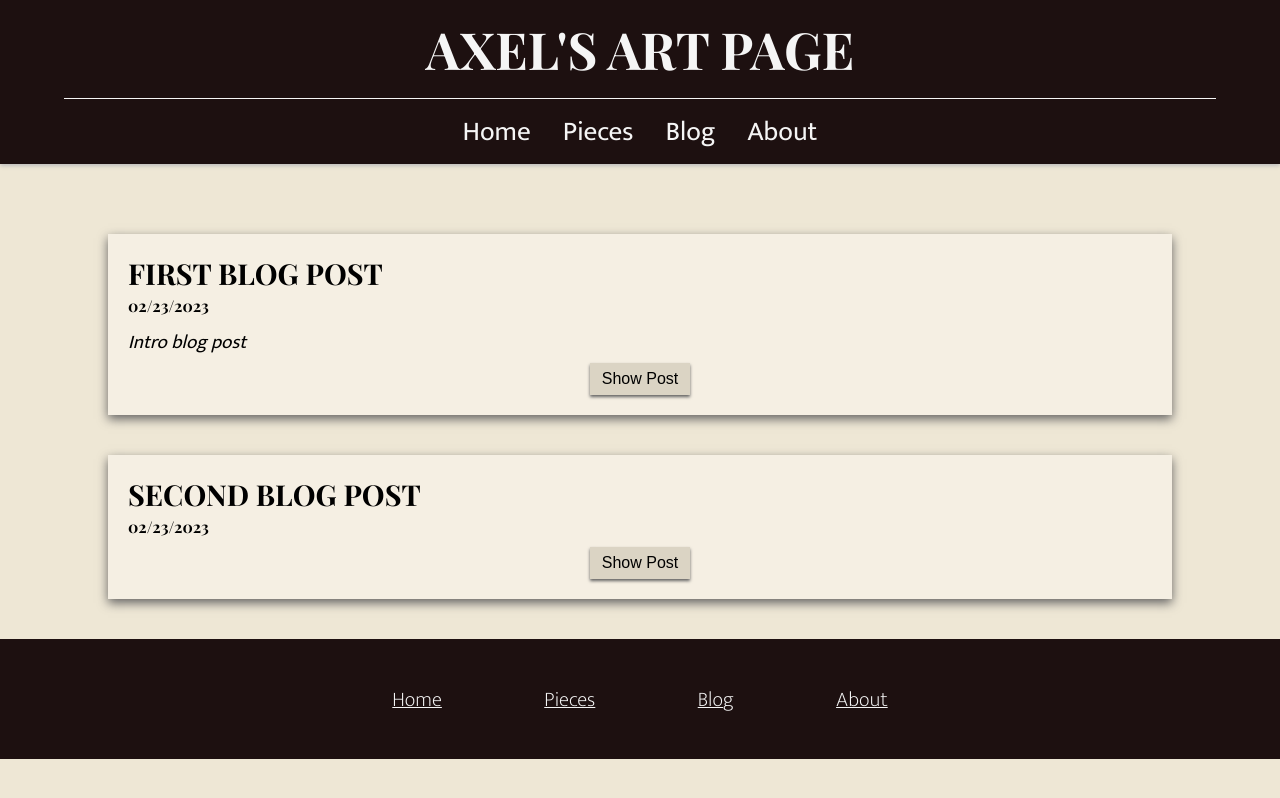
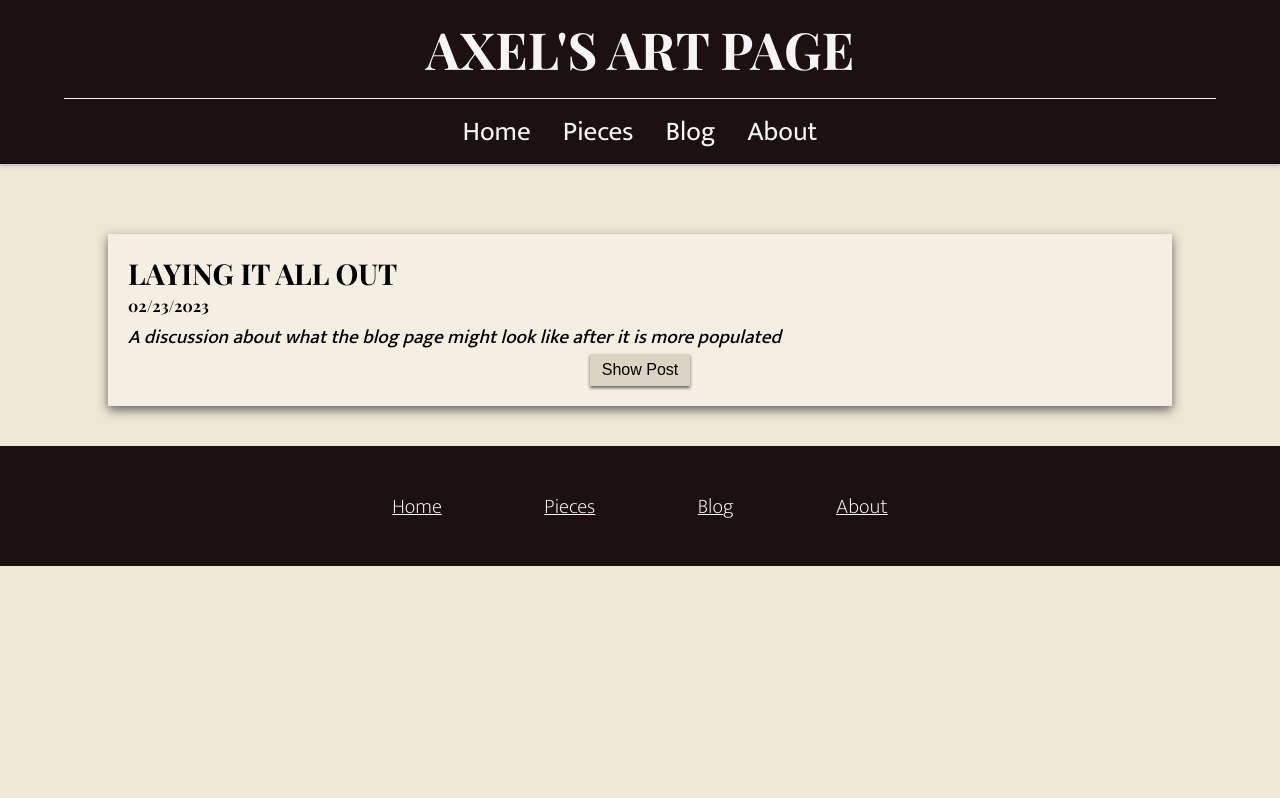
Before and after one commit to AVGalvan/axels-art-page, a React (Create React App) app: page /blog in a window 1280 px wide. Built offline with nearby package versions, Linux system fonts and the light colour scheme; a web font is replaced by a local one.

Commit message:
add first real blog post

```diff
--- a/src/App.css
+++ b/src/App.css
@@ -433,6 +433,8 @@ div .home .hero{
 }
 
 .hook{
+  font-weight: 500;
+  line-height: 1.2;
   font-style: italic;
   margin-bottom: 5px;
 }
--- a/src/components/BlogPost.js
+++ b/src/components/BlogPost.js
@@ -2,7 +2,7 @@ import React, {useState} from "react";
 
 let hiddenStyle = {
   overflow: "hidden",
-  maxHeight: "200px",
+  maxHeight: "250px",
 };
 
 let openStyle = {
--- a/src/components/Helper.js
+++ b/src/components/Helper.js
@@ -254,30 +254,11 @@ export const sketches = [
 
 export const blogPostData = [
   {
-    title: "First Blog Post",
+    title: "Laying it all out",
     date: "02/23/2023",
-    hook: "Intro blog post",
-    text: "But I must explain to you how all this mistaken idea of denouncing pleasure and praising pain was born and I will give you a complete account of the system, and expound the actual teachings of the great explorer of the truth, the master-builder of human happiness. No one rejects, dislikes, or avoids pleasure itself, because it is pleasure, but because those who do not know how to pursue pleasure rationally encounter consequences that are extremely painful. Nor again is there anyone who loves or pursues or desires to obtain pain of itself, because it is pain, but because occasionally circumstances occur in which toil and pain can procure him some great pleasure. To take a trivial example, which of us ever undertakes laborious physical exercise, except to obtain some advantage from it? But who has any right to find fault with a man who chooses to enjoy a pleasure that has no annoying consequences, or one who avoids a pain that produces no resultant pleasure?",
+    hook: "A discussion about what the blog page might look like after it is more populated",
+    text: `This is to be the first of what will likely be many blog posts detailing whatever it is I want to jot down for posterity. Some of the things that one may expect later on: posts recalling art events, a look into whatever curriculum I am working on, goal setting, major events of relevance to my interests in art, and anything else that I feel would be useful to look back on later. This is largely a way to keep myself engaged and accountable to myself, but it could also be useful as a sort of timeline recounting my progress. For the tone of this page, I want to avoid anything too formal without being cavalier about form; drawing is fun and a creative outlet, however, I am balancing work and play to improve, so a smidgen of sobriety is likely in order. The first “real” post will likely be about the exercises and courses I have been working on for most of February; fortunately, we started off pretty early in the year, so we will be able to measure my progress by months as the year rolls on. Thank you for your time, I hope you found this peek into my existence amusing at the very least.`,
     pictures: [
-      {
-        src:"images/website-images/axel-dunes.jpeg",
-        alt:"image of the the artist holding a boogie board among dunes"
-      }
-    ]
-  },
-  {
-    title: "Second Blog Post",
-    date: "02/23/2023",
-    text: "But I must explain to you how all this mistaken idea of denouncing pleasure and praising pain was born and I will give you a complete account of the system, and expound the actual teachings of the great explorer of the truth, the master-builder of human happiness. No one rejects, dislikes, or avoids pleasure itself, because it is pleasure, but because those who do not know how to pursue pleasure rationally encounter consequences that are extremely painful. Nor again is there anyone who loves or pursues or desires to obtain pain of itself, because it is pain, but because occasionally circumstances occur in which toil and pain can procure him some great pleasure. To take a trivial example, which of us ever undertakes laborious physical exercise, except to obtain some advantage from it? But who has any right to find fault with a man who chooses to enjoy a pleasure that has no annoying consequences, or one who avoids a pain that produces no resultant pleasure?",
-    pictures: [
-      {
-        src:"images/website-images/axel-dunes.jpeg",
-        alt:"image of the the artist holding a boogie board among dunes"
-      },
-      {
-        src:"images/website-images/axel-dunes.jpeg",
-        alt:"image of the the artist holding a boogie board among dunes"
-      }
     ]
   },
 ]
```
